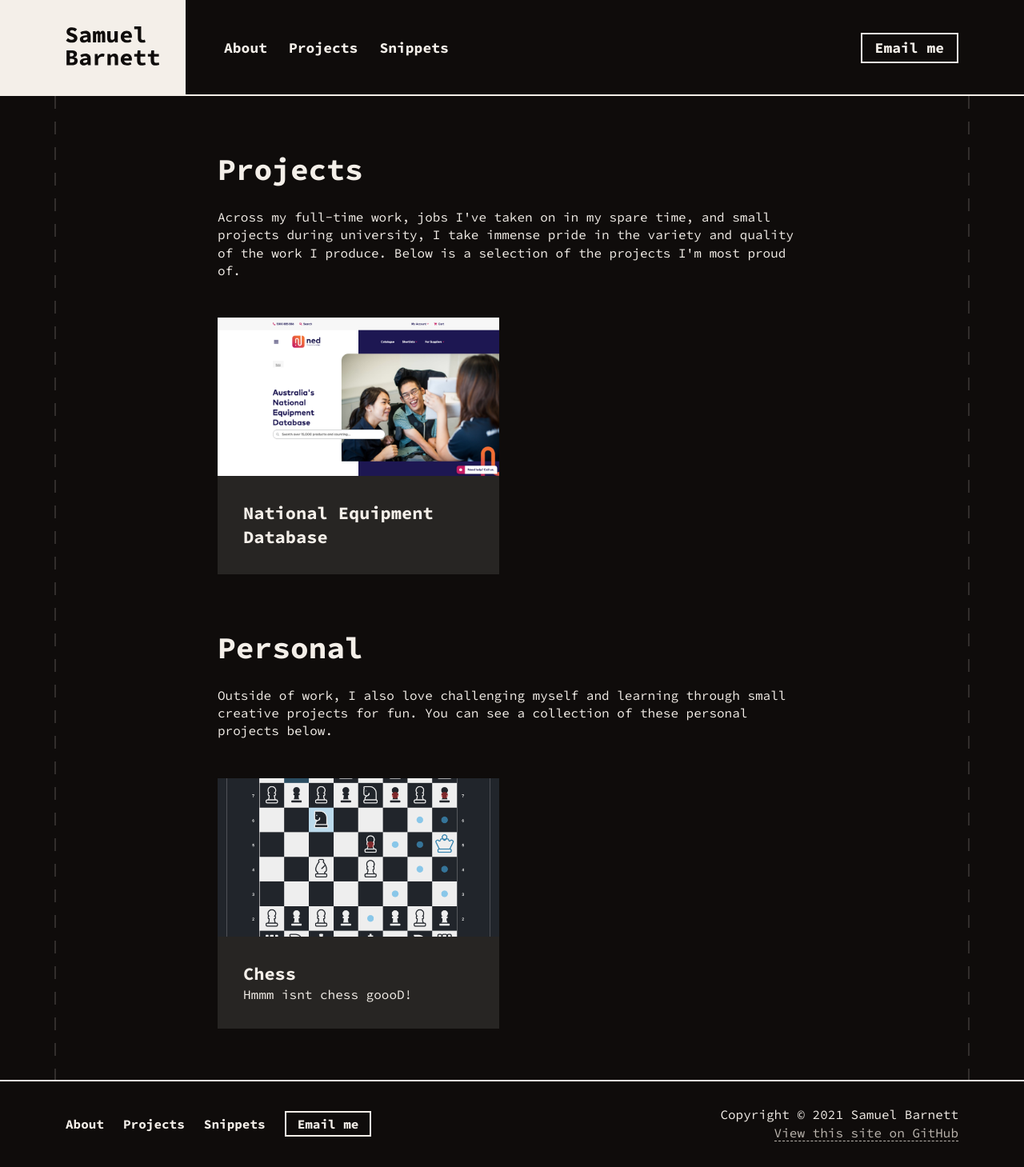
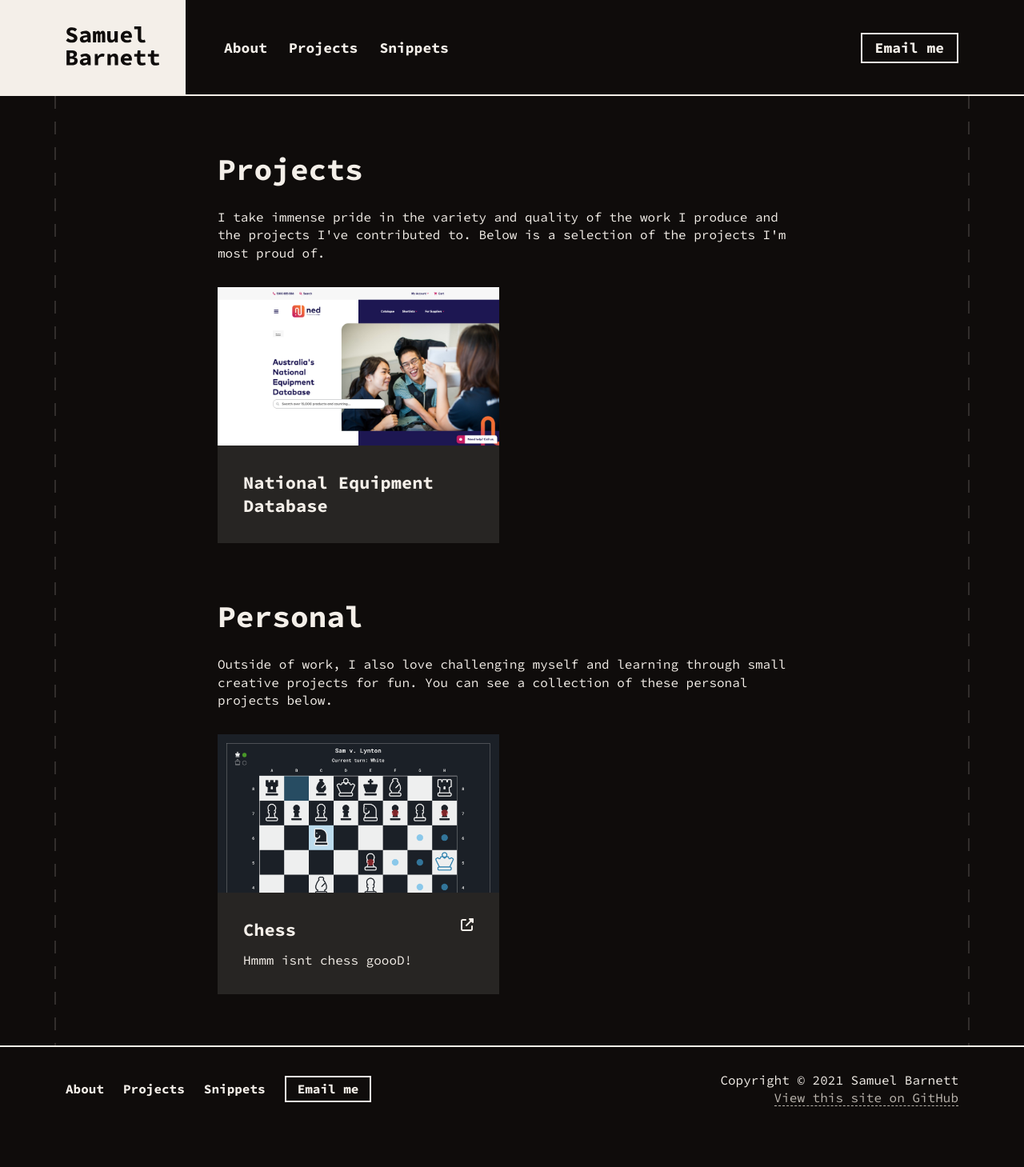
Before and after one commit to damnsamn/samuelbar.net_2020, a Jekyll site: the page built from _pages/projects.html, in a window 1280 px wide. Shown: the whole page at 80% size. Built offline with Jekyll 4.4.1, drawn with Linux system fonts in a browser that asks for light colours; nearby versions of some CDN libraries; after the commit the page ends 1416 px from its top, so only the background shows below that.

Commit message:
Updated Project List styling

```diff
--- a/_data/personal.yaml
+++ b/_data/personal.yaml
@@ -1,4 +1,4 @@
 - title: Chess
   description: Hmmm isnt chess goooD!
-  thumb: /assets/images/projects/personal/chess.png
+  thumb: /assets/images/projects/personal/chess-16-9.png
   url: https://damnsamn.github.io/chess
--- a/_includes/common/project-list.html
+++ b/_includes/common/project-list.html
@@ -8,7 +8,10 @@
             </div>
             {% endif %}
             <div class="project-list__body">
-                <a class="project-list__link" href="{{ project.url | relative_url }}">{{project.title}}</a>
+                <div class="project-list__header">
+                    <a class="project-list__link" href="{{ project.url | relative_url }}">{{project.title}}</a>
+                    {%if include.external%}<i class="fas fa-external-link-alt"></i>{%endif%}
+                </div>
                 <div class="project-list__description">{{project.description}}</div>
             </div>
 
--- a/_includes/head.html
+++ b/_includes/head.html
@@ -21,4 +21,6 @@
     <link rel="preconnect" href="https://fonts.gstatic.com">
     <link href="https://fonts.googleapis.com/css2?family=Source+Code+Pro:ital,wght@0,400;0,500;0,700;1,400&display=swap" rel="stylesheet">
     <link rel="icon" type="image/x-icon" href="{{ '/favicon.png' | relative_url }}" />
+    <script src="https://kit.fontawesome.com/d8d861a32b.js" crossorigin="anonymous"></script>
+
 </head>
--- a/_pages/projects.html
+++ b/_pages/projects.html
@@ -9,7 +9,7 @@
 <section class="section">
     <h1>Projects</h1>
 
-    <p>Across my full-time work, jobs I've taken on in my spare time, and small projects during university, I take immense pride in the variety and quality of the work I produce. Below is a selection of the projects I'm most proud of.</p>
+    <p>I take immense pride in the variety and quality of the work I produce and the projects I've contributed to. Below is a selection of the projects I'm most proud of.</p>
 
     {% include common/project-list.html data=site.projects %}
 </section>
@@ -20,5 +20,5 @@
     <p>Outside of work, I also love challenging myself and learning through small creative projects for fun. You can see a collection of these personal projects below.</p>
 
     {% assign personal = site.data.personal | sort: "order" %}
-    {% include common/project-list.html data=personal %}
+    {% include common/project-list.html data=personal external="true"%}
 </section>
--- a/_sass/components/_project-list.scss
+++ b/_sass/components/_project-list.scss
@@ -2,12 +2,12 @@
     display: flex;
     flex-direction: column;
     padding: 0;
-    margin: -$spacer--16;
+    margin: 0 (-$spacer--16) (-$spacer--32) (-$spacer--16);
     @include section-margin(top,0.5);
 
     [class*="col"] {
         list-style: none;
-        padding: $spacer--16;
+        padding: 0 $spacer--16 $spacer--32 $spacer--16;
     }
 
     &__item {
@@ -33,9 +33,14 @@
         }
     }
 
+    &__header {
+        display: flex;
+    }
+
     &__link {
         @include unstyle-link;
         @include h4;
         line-height: 1.33;
+        flex: 1 1 auto;
     }
 }
```
Also changed, not shown: assets/images/projects/personal/chess-16-9.png (added).
